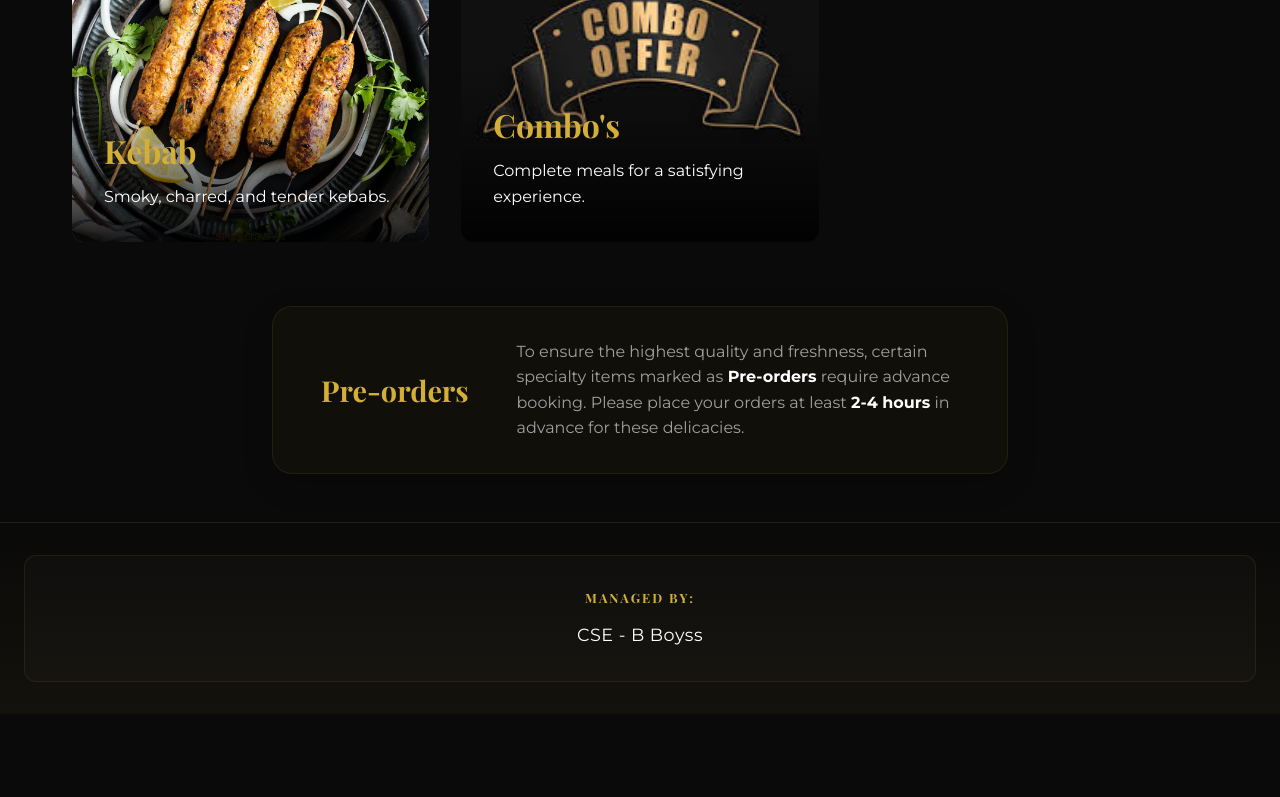
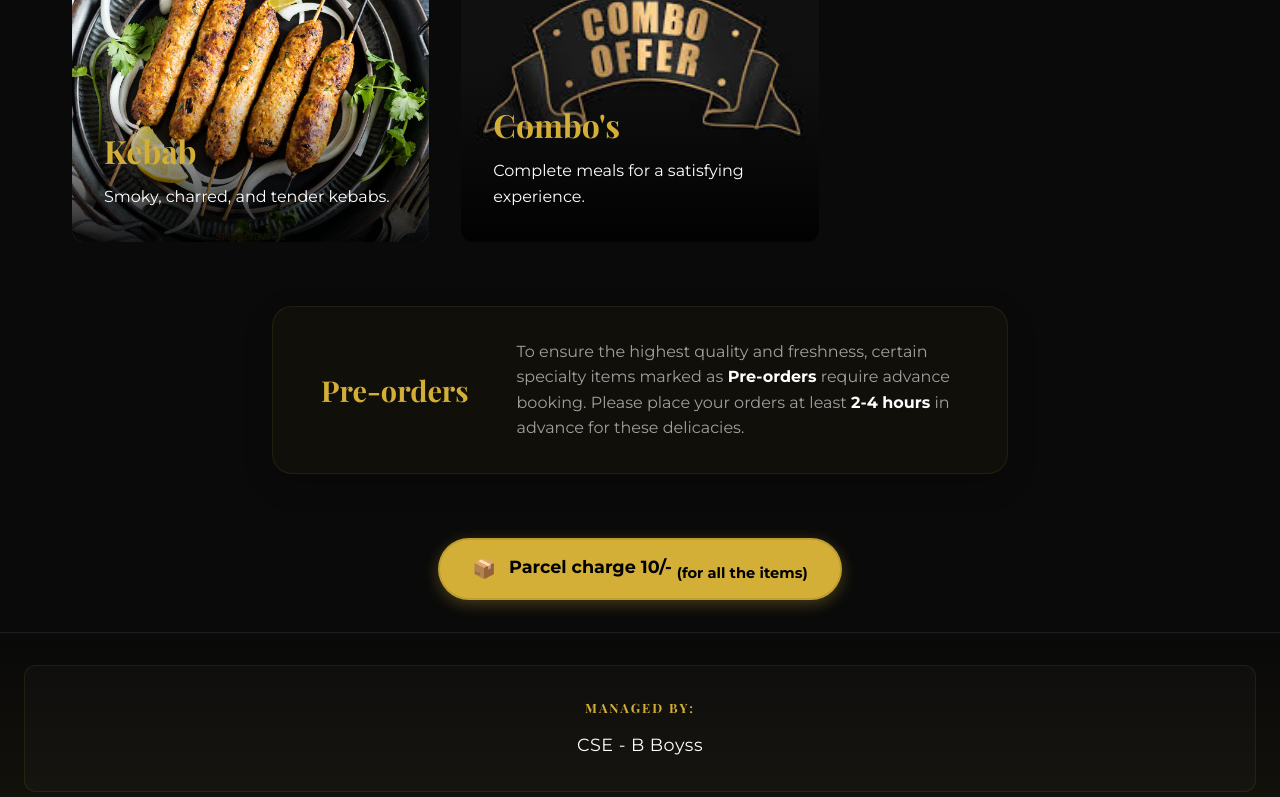
Before and after one commit to Kavin-105/stall-cse, a React (Vite) app: page / in a window 1280 px wide. Shown: the part 1028-1825 px from the top of the page. Before the commit the page ends 1742 px from the top, so only its background shows below. Built offline with nearby package versions, Linux system fonts and the light colour scheme.

Commit message:
menu price checked

```diff
--- a/src/App.jsx
+++ b/src/App.jsx
@@ -35,6 +35,8 @@ const App = () => {
           <span className="contact-label">Contact for Orders:</span>
           <div className="contact-links">
             <a href="tel:+918270274586" className="contact-link">+91 82702 74586</a>
+            <span className="separator">|</span>
+            <a href="tel:+919876543210" className="contact-link">+91 63836 48034</a>
             <span className="separator">|</span>
             <a href="tel:+919876543210" className="contact-link">+91 97906 55699</a>
           </div>
@@ -116,6 +118,12 @@ const App = () => {
         </div>
       </section>
 
+      {/* Parcel Charge Tag */}
+      <div className="parcel-charge-tag fade-in">
+        <span className="parcel-icon">📦</span>
+        <span className="parcel-text">Parcel charge 10/- <sub>(for all the items)</sub></span>
+      </div>
+
       {/* Footer */}
       <footer className="site-footer fade-in">
 
--- a/src/categories/kebab.js
+++ b/src/categories/kebab.js
@@ -11,8 +11,8 @@ export const kebab = {
     description: 'Smoky, charred, and tender kebabs.',
     image: kmain,
     items: [
-        { id: 1, name: 'Chicken Kebab', old: '₹100', new: '₹80', description: 'Chicken Kebab 4 pieces in stick', image: chicken },
-        { id: 2, name: 'Chicken Mint Kebab', old: '₹120', new: '₹95', description: 'Chicken Mint Kebab 4 pieces in stick', image: mint },
+        { id: 1, name: 'Chicken Kebab', price: '₹80', description: 'Chicken Kebab 4 pieces in stick', image: chicken },
+        { id: 2, name: 'Chicken Mint Kebab', price: '₹95', description: 'Chicken Mint Kebab 4 pieces in stick', image: mint },
         { id: 3, name: 'Chicken Pineapple Kebab', price: '₹110', description: 'Chicken Pineapple Kebab 4 pieces in stick', image: pineapple },
         { id: 4, name: 'Veg Kebab', price: '₹65', description: 'Veg Kebab 4 pieces in stick', image: veg },
         { id: 5, name: 'Chicken Kebab with roti', price: '₹95', description: 'Kebab stuffed in roti with onion , tomato and mayonnaise', image: roti },
--- a/src/categories/prawn.js
+++ b/src/categories/prawn.js
@@ -1,34 +1,35 @@
 import pmain from '../assets/pmain.jpg'
+import pwn from '../assets/prawn/prawn.jpg'
 export const prawn = {
     id: 'prawn',
     name: 'Prawn',
     description: 'Juicy and succulent prawn delicacies.',
     image: pmain,
     preOrder: true,
-items: [
-    { id: 1, name: 'Prawn 65', price: '₹270', description: 'Crispy deep-fried prawns tossed in spicy South Indian 65 masala.', image: 'https://images.unsplash.com/photo-1625943555419-56a2cb596640?auto=format&fit=crop&q=80&w=400', preOrder: true },
+    items: [
+        { id: 1, name: 'Prawn 65', price: '₹270', description: 'Crispy deep-fried prawns tossed in spicy South Indian 65 masala.', image: pwn, preOrder: true },
 
-    { id: 2, name: 'Prawn Masala', price: '₹270', description: 'Juicy prawns simmered in a rich onion-tomato masala.', image: 'https://images.unsplash.com/photo-1626082927389-6cd097cdc6ec?auto=format&fit=crop&q=80&w=400', preOrder: true },
+        { id: 2, name: 'Prawn Masala', price: '₹270', description: 'Juicy prawns simmered in a rich onion-tomato masala.', image: pwn, preOrder: true },
 
-    { id: 3, name: 'Shai Prawn', price: '₹280', description: 'Royal style prawns cooked in creamy cashew and mild spices.', image: 'https://images.unsplash.com/photo-1633504581786-316c8002b1b9?auto=format&fit=crop&q=80&w=400', preOrder: true },
+        { id: 3, name: 'Shai Prawn', price: '₹280', description: 'Royal style prawns cooked in creamy cashew and mild spices.', image: pwn, preOrder: true },
 
-    { id: 4, name: 'Prawn Pepper Fry', price: '₹240', description: 'Fiery prawns stir-fried with crushed black pepper and curry leaves.', image: 'https://images.unsplash.com/photo-1604908176997-4318071b2b0c?auto=format&fit=crop&q=80&w=400', preOrder: true },
+        { id: 4, name: 'Prawn Pepper Fry', price: '₹240', description: 'Fiery prawns stir-fried with crushed black pepper and curry leaves.', image: pwn, preOrder: true },
 
-    { id: 5, name: 'Prawn Manchuriandry', price: '₹235', description: 'Indo-Chinese style prawns in tangy Manchurian sauce.', image: 'https://images.unsplash.com/photo-1617196034183-421b4917c92d?auto=format&fit=crop&q=80&w=400', preOrder: true },
+        { id: 5, name: 'Prawn Manchuriandry', price: '₹235', description: 'Indo-Chinese style prawns in tangy Manchurian sauce.', image: pwn, preOrder: true },
 
-    { id: 6, name: 'Chilli Prawn Dry', price: '₹240', description: 'Spicy dry prawns tossed with chillies, garlic, and soy glaze.', image: 'https://images.unsplash.com/photo-1626500155537-93690c24099e?auto=format&fit=crop&q=80&w=400', preOrder: true },
+        { id: 6, name: 'Chilli Prawn Dry', price: '₹240', description: 'Spicy dry prawns tossed with chillies, garlic, and soy glaze.', image: pwn, preOrder: true },
 
-    { id: 7, name: 'Golden Fried Prawn', price: '₹280', description: 'Golden batter-fried prawns with a crunchy coating.', image: 'https://images.unsplash.com/photo-1579631542720-3a87824fff86?auto=format&fit=crop&q=80&w=400', preOrder: true },
+        { id: 7, name: 'Golden Fried Prawn', price: '₹280', description: 'Golden batter-fried prawns with a crunchy coating.', image: pwn, preOrder: true },
 
-    { id: 8, name: 'Prawn Chettinadu', price: '₹270', description: 'Chettinad style prawns in bold roasted spice blend.', image: 'https://images.unsplash.com/photo-1599487488170-d11ec9c172f0?auto=format&fit=crop&q=80&w=400', preOrder: true },
+        { id: 8, name: 'Prawn Chettinadu', price: '₹270', description: 'Chettinad style prawns in bold roasted spice blend.', image: pwn, preOrder: true },
 
-    { id: 9, name: 'Butter Garlic Prawn', price: '₹270', description: 'Prawns sautéed in rich butter with roasted garlic.', image: 'https://images.unsplash.com/photo-1563379091339-03246963d96c?auto=format&fit=crop&q=80&w=400', preOrder: true },
+        { id: 9, name: 'Butter Garlic Prawn', price: '₹270', description: 'Prawns sautéed in rich butter with roasted garlic.', image: pwn, preOrder: true },
 
-    { id: 10, name: 'Prawn Pepper Masala', price: '₹270', description: 'Flavorful masala prawns with a peppery kick.', image: 'https://images.unsplash.com/photo-1559847844-d721426d6edc?auto=format&fit=crop&q=80&w=400', preOrder: true },
+        { id: 10, name: 'Prawn Pepper Masala', price: '₹270', description: 'Flavorful masala prawns with a peppery kick.', image: pwn, preOrder: true },
 
-    { id: 11, name: 'Prawn Maharani', price: '₹270', description: 'Luxurious creamy prawn curry with royal spices.', image: 'https://images.unsplash.com/photo-1601050690597-df0568f70950?auto=format&fit=crop&q=80&w=400', preOrder: true },
+        { id: 11, name: 'Prawn Maharani', price: '₹270', description: 'Luxurious creamy prawn curry with royal spices.', image: pwn, preOrder: true },
 
-    { id: 12, name: 'Garlic Butter Prawn Masala', price: '₹270', description: 'Rich buttery gravy loaded with garlic and aromatic spices.', image: 'https://images.unsplash.com/photo-1516684669134-de6f7c473a2a?auto=format&fit=crop&q=80&w=400', preOrder: true }
-]
+        { id: 12, name: 'Garlic Butter Prawn Masala', price: '₹270', description: 'Rich buttery gravy loaded with garlic and aromatic spices.', image: pwn, preOrder: true }
+    ]
 
 };
--- a/src/index.css
+++ b/src/index.css
@@ -530,6 +530,37 @@ h3 {
 }
 
 
+/* Parcel Charge Tag */
+.parcel-charge-tag {
+  background: var(--primary-color);
+  color: #000;
+  padding: 0.8rem 2rem;
+  border-radius: 50px;
+  display: flex;
+  align-items: center;
+  justify-content: center;
+  gap: 0.8rem;
+  margin: 2rem auto;
+  width: fit-content;
+  font-weight: 700;
+  font-size: 1.1rem;
+  box-shadow: 0 4px 15px rgba(212, 175, 55, 0.3);
+  border: 2px solid rgba(0, 0, 0, 0.1);
+  animation: fadeIn 0.8s ease-out forwards;
+}
+
+.parcel-icon {
+  font-size: 1.2rem;
+}
+
+@media (max-width: 480px) {
+  .parcel-charge-tag {
+    padding: 0.6rem 1.5rem;
+    font-size: 1rem;
+    margin: 1.5rem auto;
+  }
+}
+
 /* Footer Section */
 .site-footer {
   margin-top: 1rem;
```
Also changed, not shown: src/assets/prawn/prawn.jpg (added).
